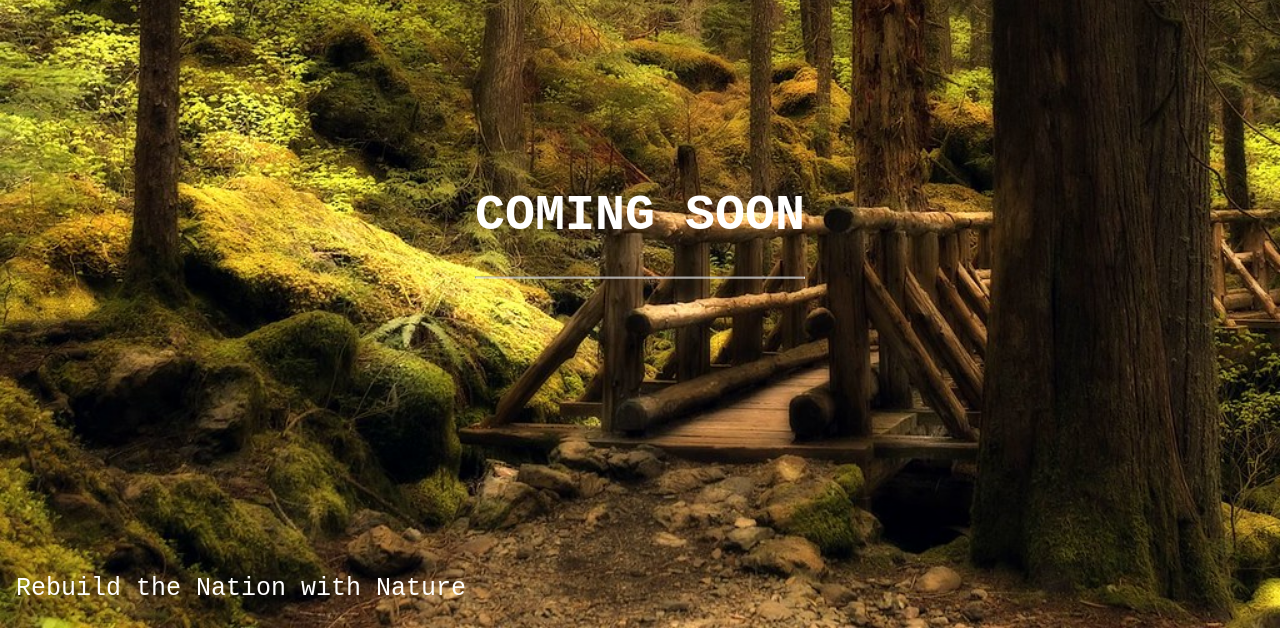
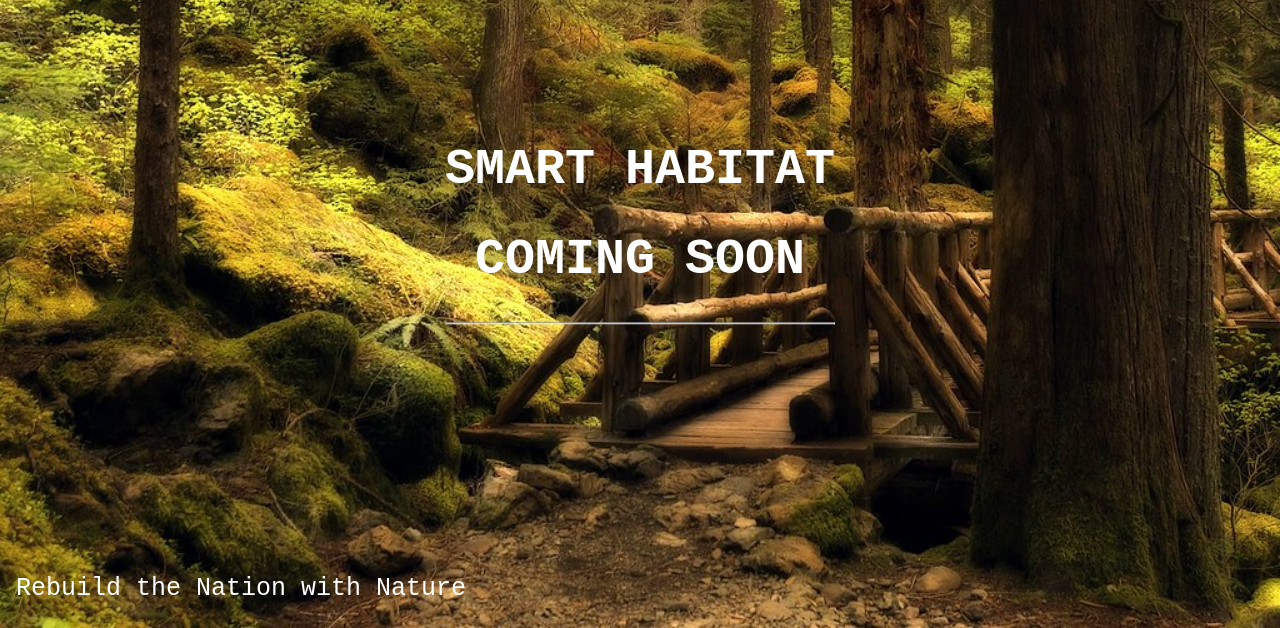
Before and after one commit to ashish048/SmartHabitat, a plain HTML site: page index.html in a window 1280 px wide. Shown: the part 172-800 px from the top of the page. Drawn offline with Linux system fonts and the light colour scheme.

Commit message:
added text

```diff
--- a/index.html
+++ b/index.html
@@ -55,6 +55,7 @@ body, html {
 
   </div>
   <div class="middle">
+    <h1>SMART HABITAT</h1>
     <h1>COMING SOON</h1>
     <hr>
     <p></p>
```
